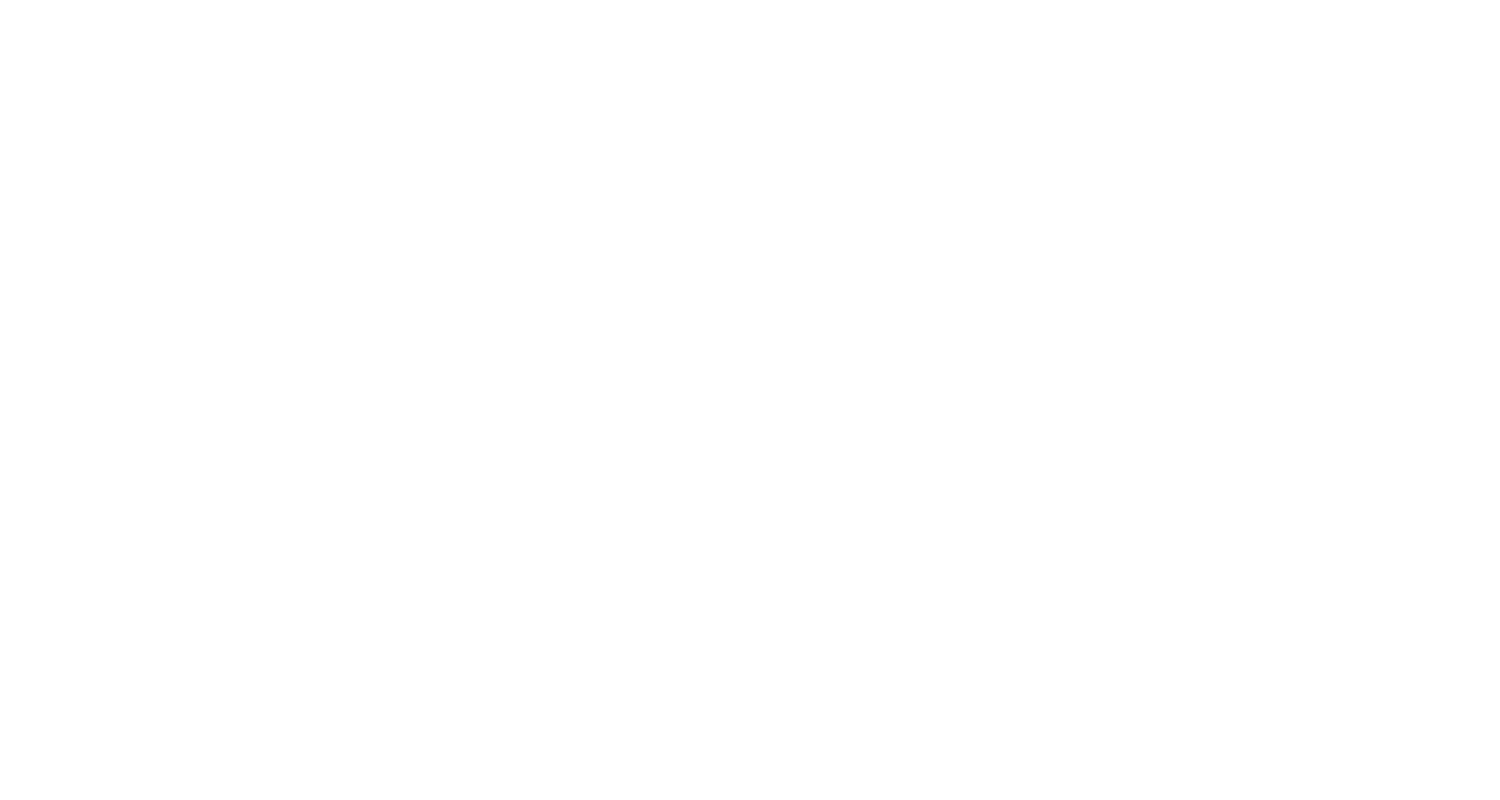
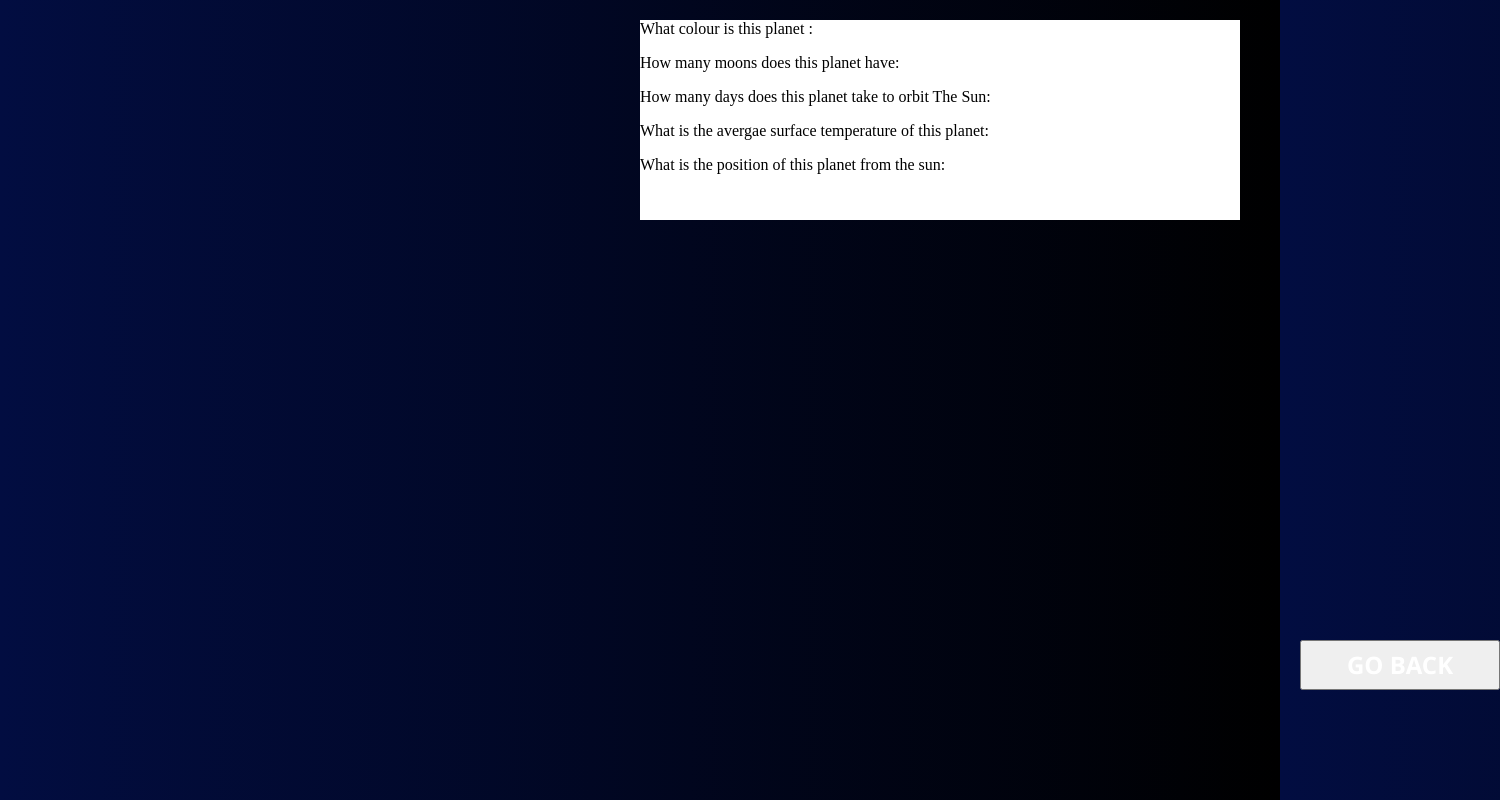
Before and after one commit to fatimaahmed14/Planet-Information-Page, a React (Create React App) app: page /planets/1 in a window 1280 px wide. Before the commit this address had no page. Shown: the whole page, 1500 px wide, since content can reach past the window. Built offline with nearby package versions, Linux system fonts and the light colour scheme; data requests are answered from the project's data file; the HTML template or start-up script is replaced by a standard one.

Commit message:
adding links to planets + working on styling for fact page

```diff
--- a/src/App.js
+++ b/src/App.js
@@ -3,6 +3,7 @@ import { useState, useEffect } from "react";
 import { Routes, Route } from "react-router-dom";
 import StartPage from "./StartPage";
 import PlanetsPage from "./PlanetsPage";
+import PlanetFactDisplay from "./PlanetFactDisplay";
 
 function App() {
   const [planets, setPlanets] = useState([]);
@@ -17,6 +18,10 @@ function App() {
       <Routes>
         <Route path="/" element={<StartPage />} />
         <Route path="/planets" element={<PlanetsPage planets={planets} />} />
+        <Route
+          path="/planets/:name"
+          element={<PlanetFactDisplay planet={planets} />}
+        />
       </Routes>
     </>
   );
--- a/src/PlanetFactDisplay.js
+++ b/src/PlanetFactDisplay.js
@@ -3,7 +3,9 @@ import { Link } from "react-router-dom";
 function PlanetFactDisplay({ planet }) {
   return (
     <>
+      <div className="fact-page-grid">
         <div className="planet-image"></div>
+        <div className="right-side-of-page">
           <div className="planet-name">
             <h2>{planet.name}</h2>
           </div>
@@ -11,18 +13,21 @@ function PlanetFactDisplay({ planet }) {
             <p>What colour is this planet :{planet.colour} </p>
             <p>How many moons does this planet have:{planet.moons} </p>
             <p>
-          How many days does this planet take to orbit The Sun:{planet.orbit}{" "}
+              How many days does this planet take to orbit The Sun:
+              {planet.orbit}
             </p>
             <p>
               What is the avergae surface temperature of this planet:
               {planet.temperature}
             </p>
             <p>
-          What is the position of thid planet from the sun:{planet.distance}
+              What is the position of this planet from the sun:{planet.distance}
             </p>
           </div>
-      <button>
-        <Link to="/">GO BACK</Link>
+        </div>
+      </div>
+      <button className="go-back-button">
+        <Link to="/planets">GO BACK</Link>
       </button>
     </>
   );
--- a/src/PlanetsPage.js
+++ b/src/PlanetsPage.js
@@ -1,11 +1,14 @@
-// import { Link } from "react-router-dom";
+import { Link } from "react-router-dom";
 
 function PlanetsPage({ planets }) {
-  console.log(planets);
   return (
     <div className="planets">
-      <div className="mercury">Mercury</div>
-      <div className="venus">Venus</div>
+      <Link to={`/planets/${planets.name}`}>
+        <div className="mercury">Mercury</div>
+      </Link>
+      <Link to={`/planets/${planets.name}`}>
+        <div className="venus">Venus</div>
+      </Link>
       <div className="earth">Earth</div>
       <div className="mars">Mars</div>
       <div className="jupiter">Jupiter</div>
@@ -17,3 +20,9 @@ function PlanetsPage({ planets }) {
 }
 
 export default PlanetsPage;
+
+// place links on each planet individually
+// Do I want to hard code each page ?
+// I will be using names instead of ids
+// need to re-cap how to link using ids
+// I think they require location and state but cant be too sure
--- a/src/Styles.css
+++ b/src/Styles.css
@@ -4,7 +4,8 @@
 }
 
 .welcome,
-.start-button {
+.start-button,
+.go-back-button {
   font-family: "Segoe UI", Tahoma, Geneva, Verdana, sans-serif;
   font-weight: 700;
 }
@@ -29,7 +30,7 @@
 
 a {
   text-decoration: none;
-  color: black;
+  color: white;
 }
 
 .start-button:hover {
@@ -37,7 +38,13 @@ a {
   transition: transform 330ms ease-in-out;
 }
 
-.start-button:active {
+.go-back-button:hover {
+  transform: scale(1.2);
+  transition: transform 330ms ease-in-out;
+}
+
+.start-button:active,
+.go-back-button:active {
   background-color: rgb(255, 221, 0);
   box-shadow: 10px rgb(63, 61, 61);
   transform: translateY(4px);
@@ -127,3 +134,28 @@ a {
   background-color: lightskyblue;
   border-radius: 50%;
 }
+
+.fact-page-grid {
+  display: grid;
+  grid-template-columns: repeat(2, 1fr);
+}
+
+.planet.name {
+  height: 100px;
+  width: 600px;
+  background-color: white;
+}
+
+.planet-facts {
+  height: 200px;
+  width: 600px;
+  background-color: white;
+}
+
+.go-back-button {
+  height: 50px;
+  width: 200px;
+  font-size: x-large;
+  margin-left: 1300px;
+  margin-top: 420px;
+}
```
Lines whose indentation alone changed are shown as unchanged.
